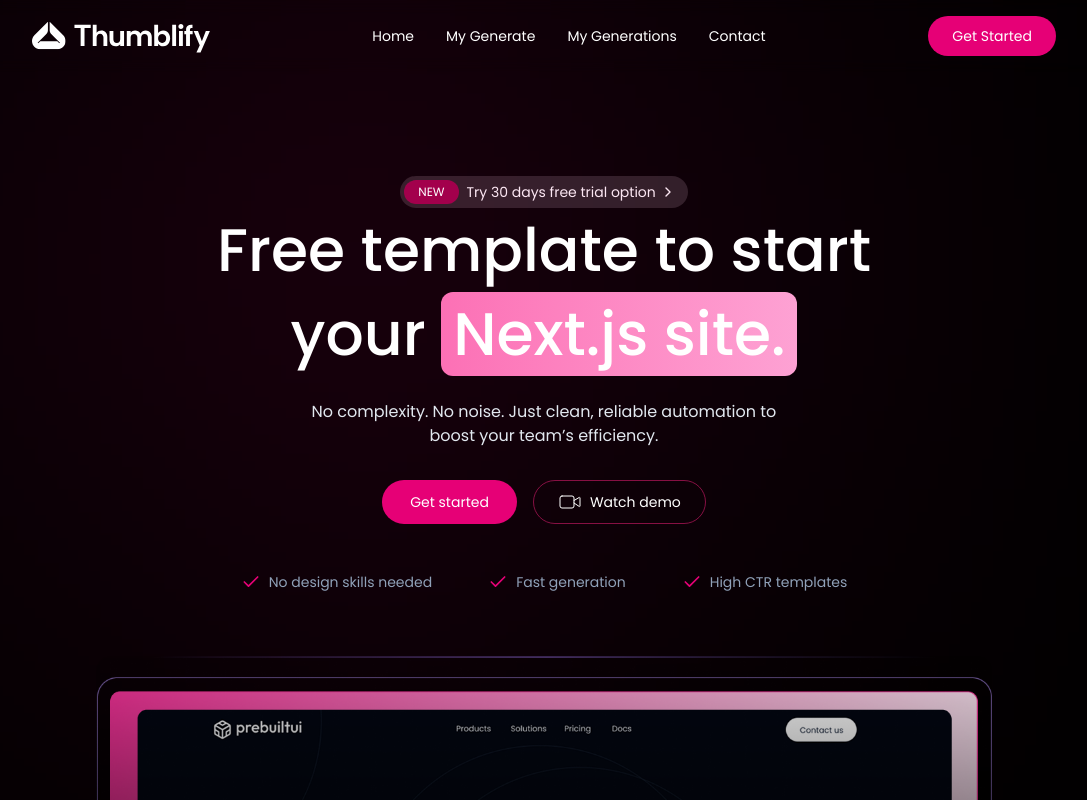
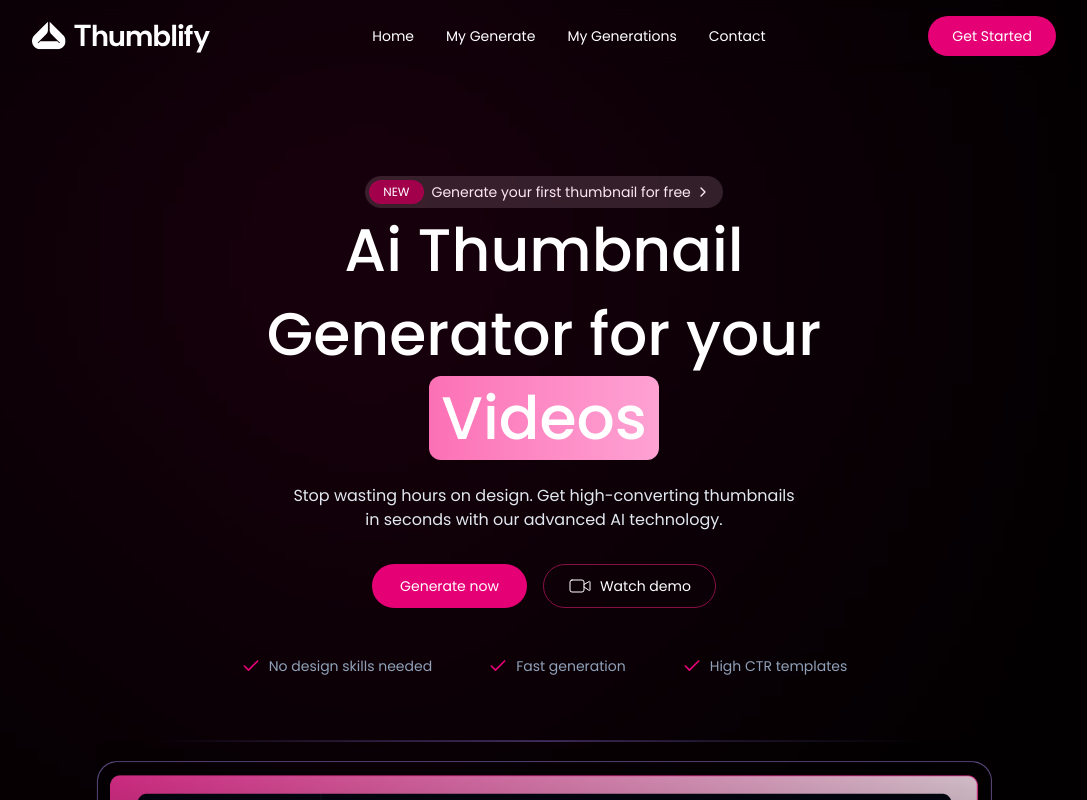
Before and after one commit to mvdevelop/ai-thumbnail-generator, a React (Vite) app in the folder reactjs/: page / in a window 1280 px wide. Shown: the top 800 px of the page, without its empty margins (96-1183 px from the left). Built offline with nearby package versions, Linux system fonts and the light colour scheme.

Commit message:
feat: working on herosection

```diff
--- a/reactjs/src/sections/HeroSection.tsx
+++ b/reactjs/src/sections/HeroSection.tsx
@@ -24,7 +24,7 @@
                     NEW
                 </span>
                 <p className="flex items-center gap-1">
-                    <span>Try 30 days free trial option </span>
+                    <span>Generate your first thumbnail for free</span>
                     <ChevronRightIcon size={16} className="group-hover:translate-x-0.5 transition duration-300" />
                 </p>
             </motion.a>
@@ -34,8 +34,8 @@
                 viewport={{ once: true }}
                 transition={{ type: "spring", stiffness: 240, damping: 70, mass: 1 }}
             >
-                Free template to start your{" "}
-                <span className="move-gradient px-3 rounded-xl text-nowrap">Next.js site.</span>
+                Ai Thumbnail Generator for your{" "}
+                <span className="move-gradient px-3 rounded-xl text-nowrap">Videos</span>
             </motion.h1>
             <motion.p className="text-base text-center text-slate-200 max-w-lg mt-6"
                 initial={{ y: 50, opacity: 0 }}
@@ -43,7 +43,8 @@
                 viewport={{ once: true }}
                 transition={{ delay: 0.2, type: "spring", stiffness: 320, damping: 70, mass: 1 }}
             >
-                No complexity. No noise. Just clean, reliable automation to boost your team’s efficiency.</motion.p>
+                Stop wasting hours on design. Get high-converting thumbnails in seconds with our advanced AI technology.
+            </motion.p>
             <motion.div className="flex items-center gap-4 mt-8"
                 initial={{ y: 50, opacity: 0 }}
                 whileInView={{ y: 0, opacity: 1 }}
@@ -51,7 +52,7 @@
                 transition={{ type: "spring", stiffness: 320, damping: 70, mass: 1 }}
             >
                 <button className="bg-pink-600 hover:bg-pink-700 text-white rounded-full px-7 h-11">
-                    Get started
+                    Generate now
                 </button>
                 <button className="flex items-center gap-2 border border-pink-900 hover:bg-pink-950/50 transition rounded-full px-6 h-11">
                     <VideoIcon strokeWidth={1} />
```
